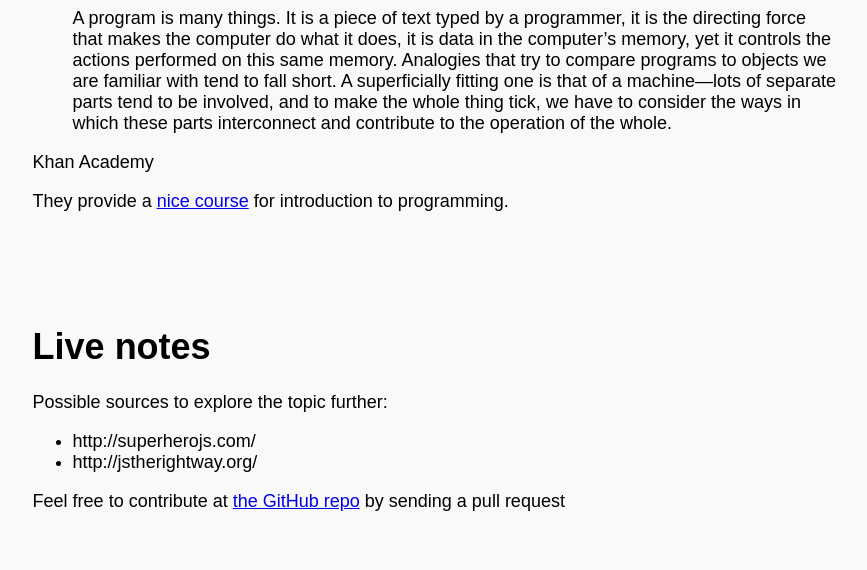
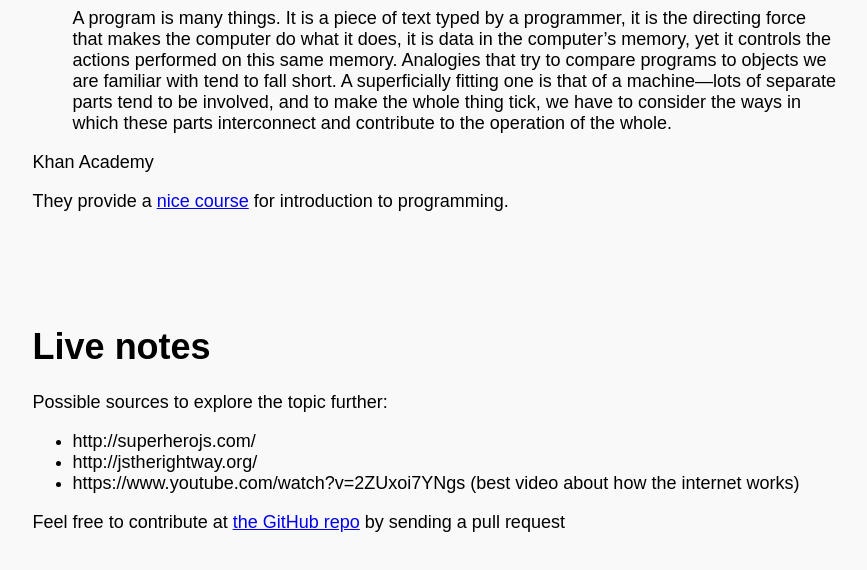
Before and after one commit to kowdermeister/iknowcode, a plain HTML site: page index.html in a window 1280 px wide. Shown: the part 1505-2075 px from the top of the page, without its empty margins (185-1052 px from the left). Drawn offline with Linux system fonts and the light colour scheme.

Commit message:
DNS animation

```diff
--- a/index.html
+++ b/index.html
@@ -56,6 +56,7 @@
 		<ul>
 			<li>http://superherojs.com/</li>
 			<li>http://jstherightway.org/</li>
+			<li>https://www.youtube.com/watch?v=2ZUxoi7YNgs (best video about how the internet works)</li>
 		</ul>
 		<p>Feel free to contribute at <a href="https://github.com/kowdermeister/iknowcode">the GitHub repo</a> by sending a pull request</p>
 	</div>
```
